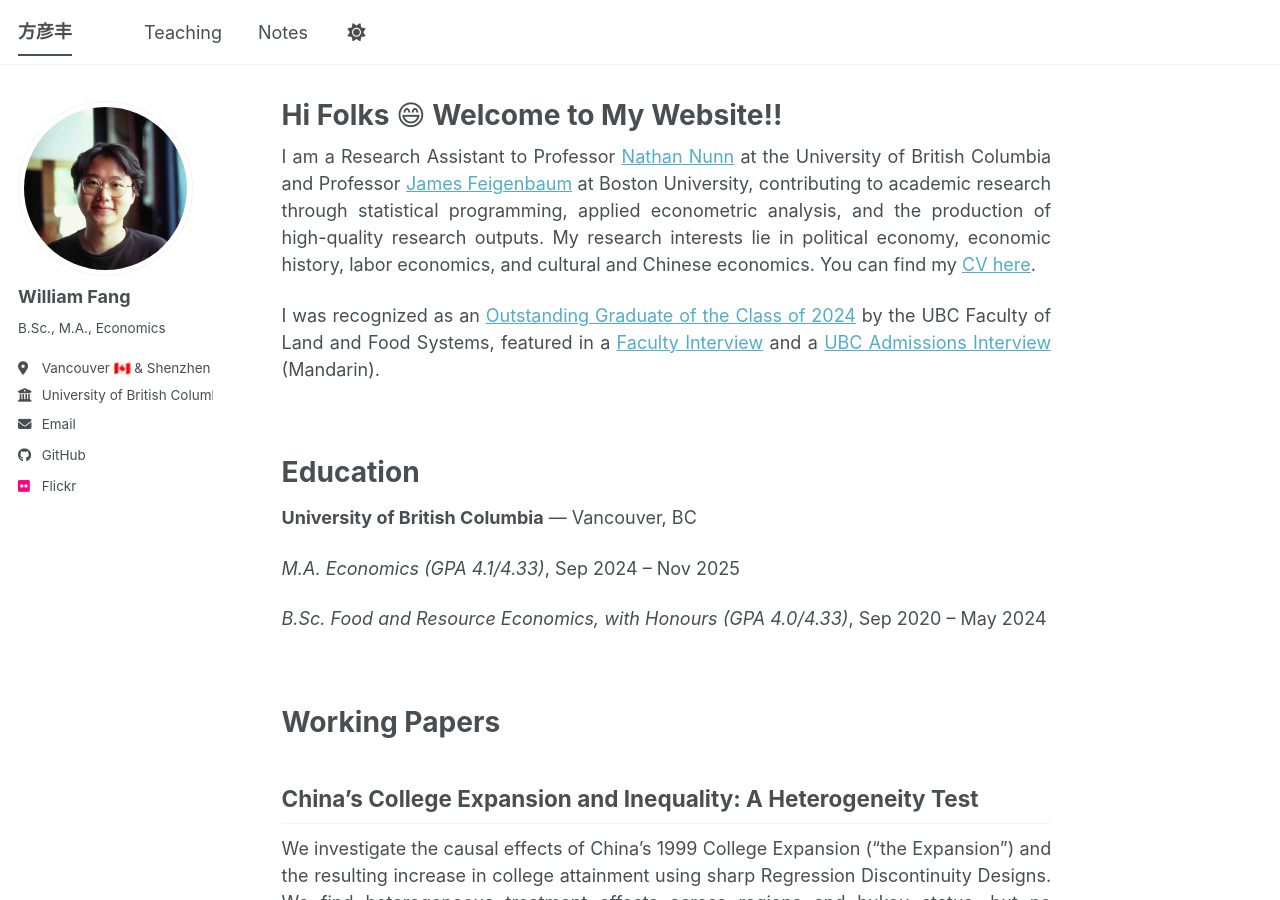
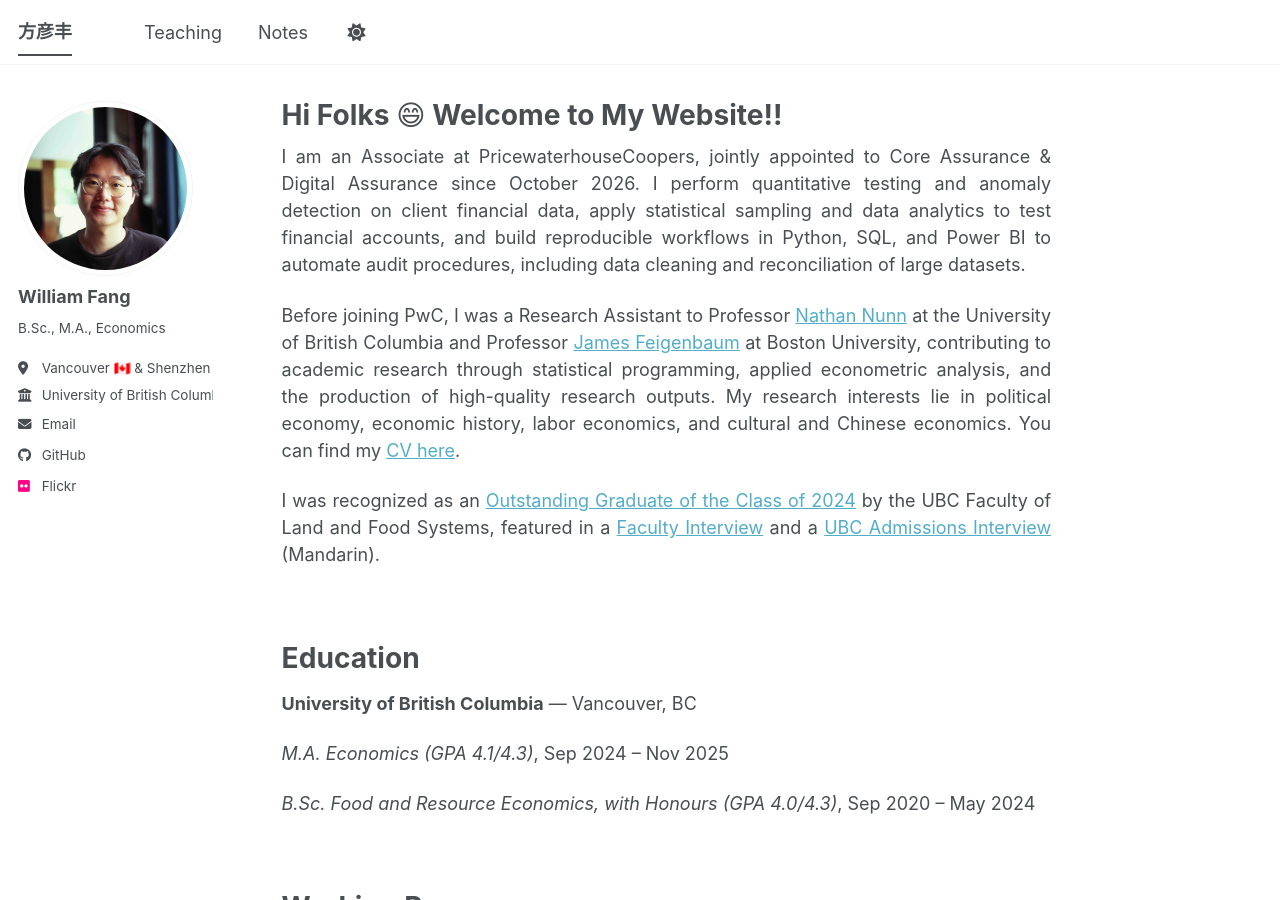
Before and after one commit to will-yanfeng-fang/will-yanfeng-fang.github.io, a Jekyll site: the page built from _pages/about.md, in a window 1280 px wide and 900 px high. Built offline with Jekyll 4.4.1, drawn with Linux system fonts in a browser that asks for light colours; a script bundle is joined from its source files by our own code; library files that are not in the unit come from our copies.

Commit message:
Update about.md

```diff
--- a/_pages/about.md
+++ b/_pages/about.md
@@ -9,7 +9,9 @@
 
 <div style="text-align: justify" markdown="1">
 
-I am a Research Assistant to Professor [Nathan Nunn](https://nathannunn.arts.ubc.ca/) at the University of British Columbia and Professor [James Feigenbaum](https://jamesfeigenbaum.github.io/) at Boston University, contributing to academic research through statistical programming, applied econometric analysis, and the production of high-quality research outputs. My research interests lie in political economy, economic history, labor economics, and cultural and Chinese economics. You can find my [CV here](https://drive.google.com/file/d/12y7sarRsK3IsLTUOa3Sc5b3vH7KEP9sX/view?usp=sharing).
+I am an Associate at PricewaterhouseCoopers, jointly appointed to Core Assurance & Digital Assurance since October 2026. I perform quantitative testing and anomaly detection on client financial data, apply statistical sampling and data analytics to test financial accounts, and build reproducible workflows in Python, SQL, and Power BI to automate audit procedures, including data cleaning and reconciliation of large datasets.
+
+Before joining PwC, I was a Research Assistant to Professor [Nathan Nunn](https://nathannunn.arts.ubc.ca/) at the University of British Columbia and Professor [James Feigenbaum](https://jamesfeigenbaum.github.io/) at Boston University, contributing to academic research through statistical programming, applied econometric analysis, and the production of high-quality research outputs. My research interests lie in political economy, economic history, labor economics, and cultural and Chinese economics. You can find my [CV here](https://drive.google.com/file/d/12y7sarRsK3IsLTUOa3Sc5b3vH7KEP9sX/view?usp=sharing).
 
 I was recognized as an [Outstanding Graduate of the Class of 2024](https://www.landfood.ubc.ca/celebrating-the-class-of-2024/) by the UBC Faculty of Land and Food Systems, featured in a [Faculty Interview](https://www.landfood.ubc.ca/class-of-2024-william-fang/) and a [UBC Admissions Interview](https://mp.weixin.qq.com/s/9oKqySjSlGXv71n2pE0Xig) (Mandarin).
 
@@ -19,9 +21,9 @@
 
 **University of British Columbia** — Vancouver, BC
 
-*M.A. Economics (GPA 4.1/4.33)*, Sep 2024 – Nov 2025
+*M.A. Economics (GPA 4.1/4.3)*, Sep 2024 – Nov 2025
 
-*B.Sc. Food and Resource Economics, with Honours (GPA 4.0/4.33)*, Sep 2020 – May 2024
+*B.Sc. Food and Resource Economics, with Honours (GPA 4.0/4.3)*, Sep 2020 – May 2024
 
 <br>
 
```
